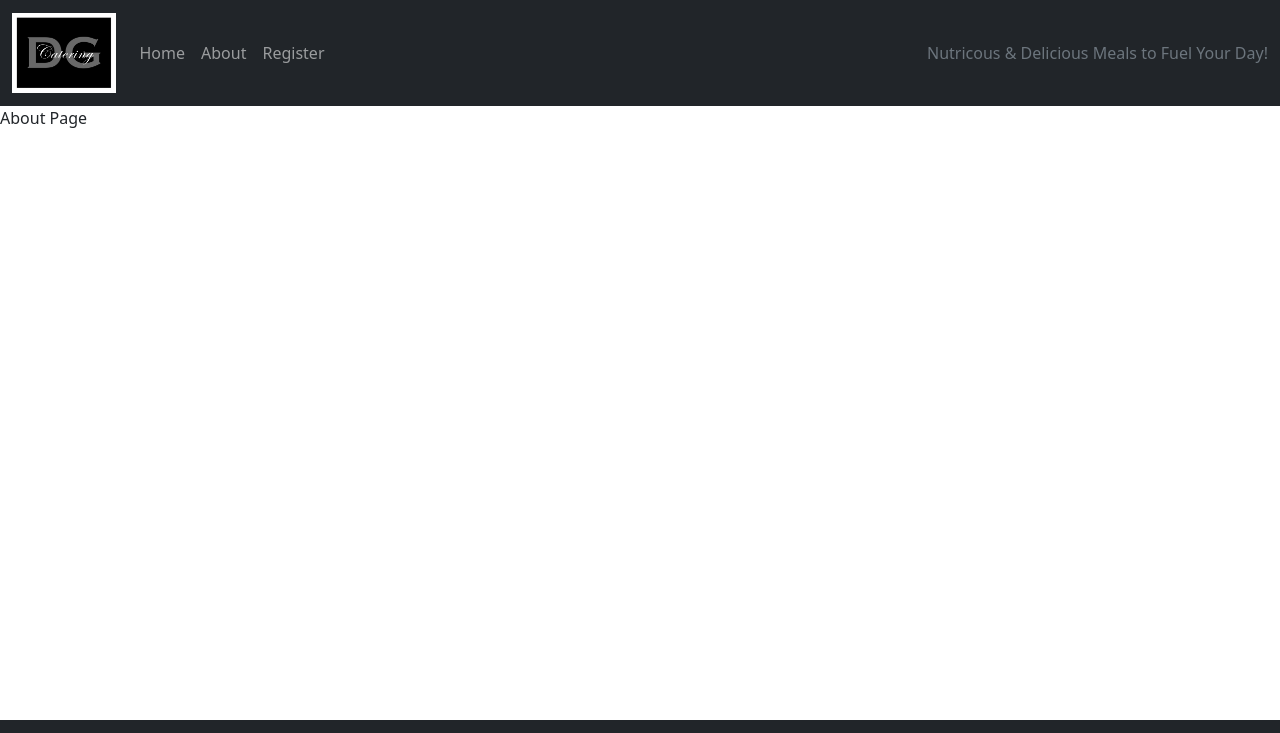
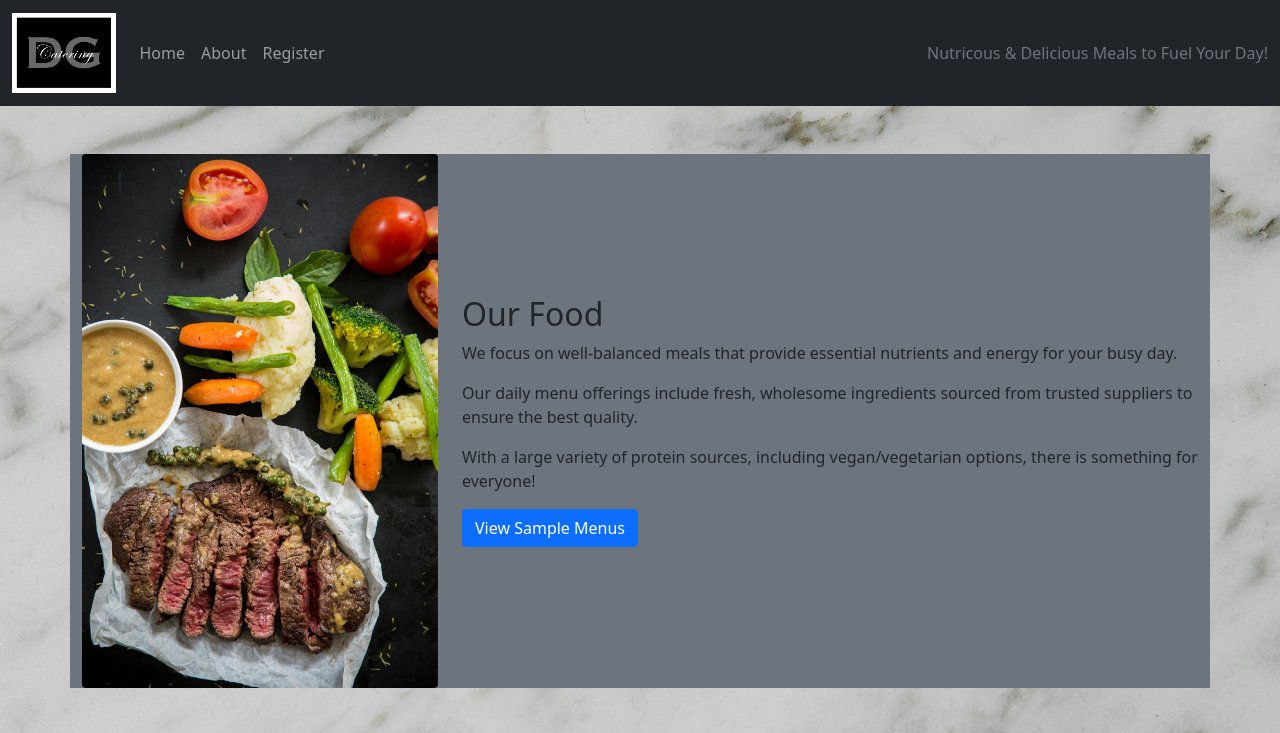
Before and after one commit to MichelleDuda/dg-student-ordering-system, a Django app: page /about/ in a window 1280 px wide. Shown: the top 733 px of the page. Run offline with Django 4.2, Linux system fonts and the light colour scheme.

Commit message:
Add content to about.html template and style

```diff
--- a/about/templates/about/about.html
+++ b/about/templates/about/about.html
@@ -6,9 +6,46 @@
 
 <!-- index.html content starts here -->
  <!-- Main Content -->
- <main>
-    About Page
+ <main class="container py-5">
 
+    <!-- First Row: Image on Left, Text on Right -->
+    <div class="row align-items-center mb-5 bg-secondary">
+        <div class="col-md-4">
+            <img src="{% static 'images/steak.jpg' %}" alt="Our Food" class="img-fluid rounded">
+        </div>
+        <div class="col-md-8">
+            <h2>Our Food</h2>
+            <p>We focus on well-balanced meals that provide essential nutrients and energy for your busy day.</p>
+            <p>Our daily menu offerings include fresh, wholesome ingredients sourced from trusted suppliers to ensure the best quality.</p>
+            <p>With a large variety of protein sources, including vegan/vegetarian options, there is something for everyone!</p>
+            <button class="btn btn-primary">View Sample Menus</button>
+        </div>
+    </div>
+
+    <!-- Second Row: Text on Left, Image on Right -->
+    <div class="row align-items-center flex-md-row-reverse mb-5 bg-secondary">
+        <div class="col-md-4">
+            <img src="{% static 'images/salad.jpg' %}" alt="Healthy Choices" class="img-fluid rounded">
+        </div>
+        <div class="col-md-8">
+            <h2>Meal Plan Choices</h2>
+            <p>We offer several meal plan options, to ensure each student will have a plan to fit their schedule/lifestyle.</p>
+            <button class="btn btn-primary">View Plan Options</button>
+        </div>
+    </div>
+
+    <!-- Third Row: Image on Left, Text on Right -->
+    <div class="row align-items-center mb-5 bg-secondary">
+        <div class="col-md-4">
+            <img src="{% static 'images/kitchen.jpg' %}" alt="Our Kitchen" class="img-fluid rounded">
+        </div>
+        <div class="col-md-8">
+            <h2>Made with Care</h2>
+            <p>Each meal is carefully crafted in small batches to ensure consistency and great taste.</p>
+            <p>We take pride in delivering nutritious, home-style meals that make you feel at home.</p>
+            <button class="btn btn-primary">See Our Process</button>
+        </div>
+    </div>
 </main>
 
 <!-- index.html content ends here -->
--- a/static/css/style.css
+++ b/static/css/style.css
@@ -5,6 +5,14 @@
 
 .hidden-heading {
     display: none;
+}
+
+body {
+    background: url("/static/images/background.jpg") no-repeat center center fixed;
+    background-size: cover;
+    height: 100vh; /* Full viewport height */
+    margin: 0;
+    padding: 0;
 }
 
 /* Index.Html Styles */
```
Also changed, not shown: other parts of static/css/style.css (+47 -0 lines), static/images/background.jpg (added), static/images/delivery.jpg (added), static/images/steak.jpg (added).
